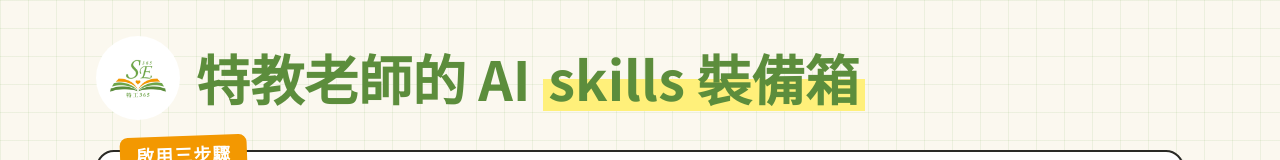
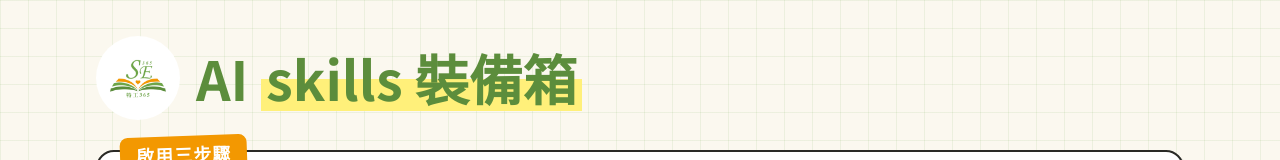
Before and after one commit to sesns365/skills, a plain HTML site: page index.html in a window 1280 px wide. Shown: the top 160 px of the page. Drawn offline with Linux system fonts and the light colour scheme; a web font is replaced by a local one.

Commit message:
首頁標題移除「特教老師的」
Co-Authored-By: Claude Opus 5.5 <noreply@anthropic.com>
Claude-Session: https://claude.ai/code/session_013gxeHAKYBja2u6UDmDwWko

```diff
--- a/index.html
+++ b/index.html
@@ -3,7 +3,7 @@
 <head>
 <meta charset="utf-8">
 <meta name="viewport" content="width=device-width, initial-scale=1, viewport-fit=cover">
-<title>特教老師的 AI skills 裝備箱</title>
+<title>AI skills 裝備箱</title>
 <meta name="description" content="特教老師做給教學現場的 AI 小幫手，複製一行指令貼給 AI 就能用。">
 <link rel="preconnect" href="https://fonts.googleapis.com">
 <link rel="stylesheet" href="https://fonts.googleapis.com/css2?family=LXGW+WenKai+TC:wght@400;700&family=Noto+Sans+TC:wght@400;500;700&display=swap">
@@ -128,7 +128,7 @@
 <main class="wrap">
   <header>
     <div>
-      <div class="brand"><img src="logo.png" alt="特工365" title="特工365"><h1>特教老師的 AI <span class="hl">skills 裝備箱</span></h1></div>
+      <div class="brand"><img src="logo.png" alt="特工365" title="特工365"><h1>AI <span class="hl">skills 裝備箱</span></h1></div>
     </div>
   </header>
 
```
